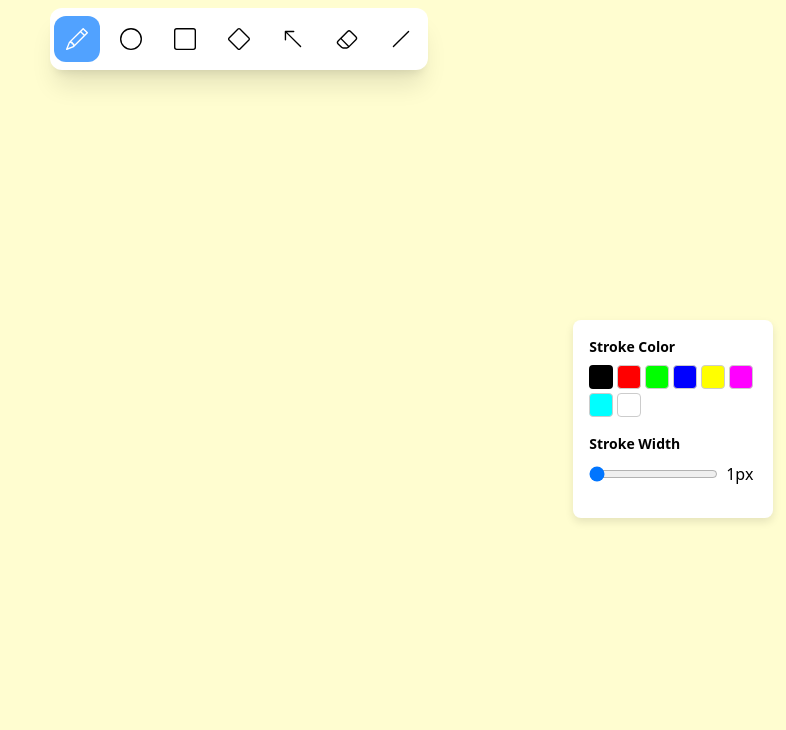
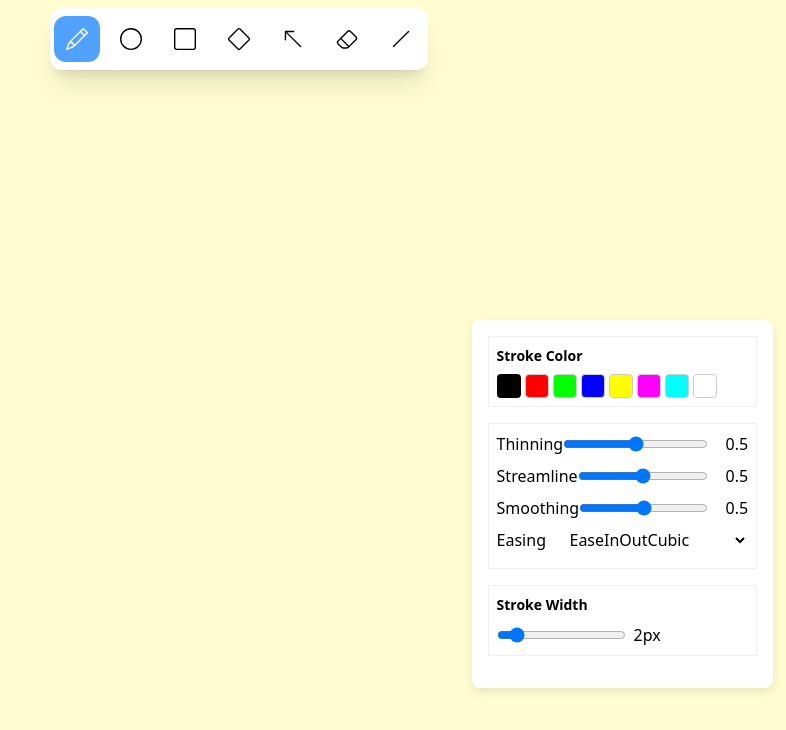
Before and after one commit to sumedhiscoding/Drawhub.io, a React app in the folder frontend/: page / in a window 1280 px wide. Both pictures are taken after a click on the button 571 px from the left and 39 px from the top of the page. Shown: the top 730 px of the page, without its empty margins (494-1280 px from the left). Built offline with nearby package versions, Linux system fonts and the light colour scheme; the HTML template or start-up script is replaced by a standard one.

Commit message:
fixed the options to modify pen tool

```diff
--- a/frontend/src/components/Board/index.jsx
+++ b/frontend/src/components/Board/index.jsx
@@ -13,7 +13,6 @@ const Board = () => {
     ALLOWED_METHODS,
   } = React.useContext(BoardContext);
   const { toolBoxState } = React.useContext(toolboxContext);
-  console.log("Board Rendered with elements:", toolBoxState);
 
   useEffect(() => {
     const canvas = canvasRef.current;
@@ -31,14 +30,12 @@ const Board = () => {
 
     elements.forEach((element) => {
       if (element.type === TOOLS.PENCIL.id) {
-        console.log("Drawing pencil element:", element);
         const drawingPath = element.roughElement;
         const myPath = new Path2D(drawingPath);
         context.fill(myPath);
         context.restore();
         return;
       } else {
-        console.log("Drawing element:", element);
         rc.draw(element.roughElement);
       }
     });
@@ -56,6 +53,11 @@ const Board = () => {
         newElement = {
           type: activeTool,
           points: [[event.pageX, event.pageY, event.pressure || 0.5]],
+          strokeWidth: toolBoxState[activeTool.name].size,
+          color: toolBoxState[activeTool.name].stroke,
+          thinning: toolBoxState[activeTool.name].thinning,
+          smoothing: toolBoxState[activeTool.name].smoothing,
+          streamline: toolBoxState[activeTool.name].streamline,
         };
         dispatchBoardAction({
           type: ALLOWED_METHODS.DRAW_DOWN,
@@ -86,16 +88,10 @@ const Board = () => {
       default:
         break;
     }
-    console.log("Mouse Down New Element:", newElement);
   };
 
   const handleMouseMove = (event) => {
     if (ToolActionType == TOOL_ACTION_TYPE.DRAW) {
-      console.log("Mouse Move Event:", {
-        fill: toolBoxState[activeTool.name]?.fillcolor,
-        fillStyle: toolBoxState[activeTool.name]?.fillStyle,
-      });
-
       const { clientX, clientY } = event;
       switch (activeTool) {
         case TOOLS.PENCIL: {
--- a/frontend/src/components/Toolbox/index.jsx
+++ b/frontend/src/components/Toolbox/index.jsx
@@ -1,17 +1,30 @@
-import React, { useContext } from 'react';
-import { COLORS, FILL_STYLES } from '../../utils/constants';
-import toolboxContext from '../../store/board/toolbar-context';
-import { BoardContext } from '../../store/board/board-context';
-
+import React, { useContext } from "react";
+import { COLORS, FILL_STYLES } from "../../utils/constants";
+import toolboxContext from "../../store/board/toolbar-context";
+import { BoardContext } from "../../store/board/board-context";
+import { easingOptions } from "../../utils/constants";
 const Toolbox = () => {
   const { toolBoxState, dispatchToolBoxAction } = useContext(toolboxContext);
   const { activeTool } = useContext(BoardContext);
 
   const currentToolState = toolBoxState[activeTool.name];
-  console.log('Current Tool State:', currentToolState ,activeTool);
+
+  const isPencil = activeTool?.name === "Pencil";
+
+  const pencilProps = currentToolState || {};
+
+
+  const handlePencilPropChange = (prop, value) => {
+    dispatchToolBoxAction({
+      type: "SET_PENCIL_PROP",
+      tool: activeTool,
+      prop,
+      value,
+    });
+  };
   const handleStrokeColorChange = (color) => {
     dispatchToolBoxAction({
-      type: 'SET_STROKE_COLOR',
+      type: "SET_STROKE_COLOR",
       tool: activeTool,
       color,
     });
@@ -19,92 +32,92 @@ const Toolbox = () => {
 
   const handleFillColorChange = (color) => {
     dispatchToolBoxAction({
-      type: 'SET_FILL_COLOR',
+      type: "SET_FILL_COLOR",
       tool: activeTool,
       color,
     });
   };
 
   const handleStrokeWidthChange = (width) => {
+    console.log("Stroke width changed to:", width);
     dispatchToolBoxAction({
-      type: 'SET_STROKE_WIDTH',
+      type: "SET_STROKE_WIDTH",
       tool: activeTool,
       width: parseInt(width),
     });
   };
 
   const handleFillStyleChange = (fillStyle) => {
-    console.log('Selected Fill Style:', fillStyle);
     dispatchToolBoxAction({
-      type: 'SET_FILL_STYLE',
+      type: "SET_FILL_STYLE",
       tool: activeTool,
       fillStyle,
     });
   };
 
   const toolboxStyle = {
-    boxShadow: '0 4px 8px rgba(0, 0, 0, 0.1)',
-    padding: '16px',
-    borderRadius: '8px',
-    backgroundColor: 'white',
-    width: '200px',
+    boxShadow: "0 4px 8px rgba(0, 0, 0, 0.1)",
+    padding: "16px",
+    borderRadius: "8px",
+    backgroundColor: "white",
+    width: 'fit-content'
   };
 
   const sectionStyle = {
-    marginBottom: '16px',
+    marginBottom: "16px",
+    padding: "8px",
+    border: "1px solid #eee",
   };
 
   const h4Style = {
-    margin: '0 0 8px 0',
-    fontSize: '14px',
-    fontWeight: 'bold',
+    margin: "0 0 8px 0",
+    fontSize: "14px",
+    fontWeight: "bold",
   };
 
   const colorPaletteStyle = {
-    display: 'flex',
-    flexWrap: 'wrap',
-    gap: '4px',
+    display: "flex",
+    flexWrap: "wrap",
+    gap: "4px",
   };
 
   const colorButtonStyle = {
-    width: '24px',
-    height: '24px',
-    border: '1px solid #ccc',
-    borderRadius: '4px',
-    cursor: 'pointer',
+    width: "24px",
+    height: "24px",
+    border: "1px solid #ccc",
+    borderRadius: "4px",
+    cursor: "pointer",
   };
 
   const activeColorButtonStyle = {
     ...colorButtonStyle,
-    border: '2px solid #000',
+    border: "2px solid #000",
   };
 
   const noneButtonStyle = {
-    width: '24px',
-    height: '24px',
-    border: '1px solid #ccc',
-    borderRadius: '4px',
-    cursor: 'pointer',
-    backgroundColor: 'transparent',
-    display: 'flex',
-    alignItems: 'center',
-    justifyContent: 'center',
-    fontSize: '10px',
+    width: "24px",
+    height: "24px",
+    border: "1px solid #ccc",
+    borderRadius: "4px",
+    cursor: "pointer",
+    backgroundColor: "transparent",
+    display: "flex",
+    alignItems: "center",
+    justifyContent: "center",
+    fontSize: "10px",
   };
 
   const strokeWidthStyle = {
-    display: 'flex',
-    alignItems: 'center',
-    gap: '8px',
+    display: "flex",
+    alignItems: "center",
+    gap: "8px",
   };
 
   const containerStyle = {
-    position: 'absolute',
-    top: '40vh',
-    right: '1vw',
+    position: "absolute",
+    top: "40vh",
+    right: "1vw",
   };
-
-
 
   return (
     <div style={containerStyle}>
@@ -116,7 +129,9 @@ const Toolbox = () => {
               <button
                 key={name}
                 style={{
-                ...(currentToolState?.stroke === hex ? activeColorButtonStyle : colorButtonStyle),
+                  ...(currentToolState?.stroke === hex
+                    ? activeColorButtonStyle
+                    : colorButtonStyle),
                   backgroundColor: hex,
                 }}
                 onClick={() => handleStrokeColorChange(hex)}
@@ -125,12 +140,114 @@ const Toolbox = () => {
             ))}
           </div>
         </div>
+
+        {isPencil && (
+          <div>
+            <div style={sectionStyle}>
+              <div
+                style={{
+                  display: "flex",
+                  alignItems: "center",
+                  marginBottom: 8,
+                }}
+              >
+                <span style={{ flex: 1 }}>Thinning</span>
+                <input
+                  type="range"
+                  min={0}
+                  max={1}
+                  step={0.01}
+                  value={pencilProps.thinning ?? 0.5}
+                  onChange={(e) =>
+                    handlePencilPropChange("thinning", Number(e.target.value))
+                  }
+                  style={{ flex: 3 }}
+                />
+                <span style={{ width: 32, textAlign: "right", marginLeft: 8 }}>
+                  {pencilProps.thinning ?? 0.5}
+                </span>
+              </div>
+              <div
+                style={{
+                  display: "flex",
+                  alignItems: "center",
+                  marginBottom: 8,
+                }}
+              >
+                <span style={{ flex: 1 }}>Streamline</span>
+                <input
+                  type="range"
+                  min={0}
+                  max={1}
+                  step={0.01}
+                  value={pencilProps.streamline ?? 0.5}
+                  onChange={(e) =>
+                    handlePencilPropChange("streamline", Number(e.target.value))
+                  }
+                  style={{ flex: 3 }}
+                />
+                <span style={{ width: 32, textAlign: "right", marginLeft: 8 }}>
+                  {pencilProps.streamline ?? 0.5}
+                </span>
+              </div>
+              <div
+                style={{
+                  display: "flex",
+                  alignItems: "center",
+                  marginBottom: 8,
+                }}
+              >
+                <span style={{ flex: 1 }}>Smoothing</span>
+                <input
+                  type="range"
+                  min={0}
+                  max={1}
+                  step={0.01}
+                  value={pencilProps.smoothing ?? 0.5}
+                  onChange={(e) =>
+                    handlePencilPropChange("smoothing", Number(e.target.value))
+                  }
+                  style={{ flex: 3 }}
+                />
+                <span style={{ width: 32, textAlign: "right", marginLeft: 8 }}>
+                  {pencilProps.smoothing ?? 0.5}
+                </span>
+              </div>
+              <div
+                style={{
+                  display: "flex",
+                  alignItems: "center",
+                  marginBottom: 8,
+                }}
+              >
+                <span style={{ flex: 1 }}>Easing</span>
+                <select
+                  value={pencilProps.easing || "EaseInOutCubic"}
+                  onChange={(e) =>
+                    handlePencilPropChange("easing", e.target.value)
+                  }
+                  style={{ flex: 3, marginLeft: 8 }}
+                >
+                  {easingOptions.map((opt) => (
+                    <option key={opt} value={opt}>
+                      {opt}
+                    </option>
+                  ))}
+                </select>
+              </div>
+            </div>
+          </div>
+        )}
         {currentToolState?.fillcolor !== undefined && (
           <div style={sectionStyle}>
             <h4 style={h4Style}>Fill Color</h4>
             <div style={colorPaletteStyle}>
               <button
-              style={currentToolState?.fillcolor === null ? { ...noneButtonStyle, border: '2px solid #000' } : noneButtonStyle}
+                style={
+                  currentToolState?.fillcolor === null
+                    ? { ...noneButtonStyle, border: "2px solid #000" }
+                    : noneButtonStyle
+                }
                 onClick={() => handleFillColorChange(null)}
                 title="No Fill"
               >
@@ -140,7 +257,9 @@ const Toolbox = () => {
                 <button
                   key={name}
                   style={{
-                  ...(currentToolState?.fillcolor === hex ? activeColorButtonStyle : colorButtonStyle),
+                    ...(currentToolState?.fillcolor === hex
+                      ? activeColorButtonStyle
+                      : colorButtonStyle),
                     backgroundColor: hex,
                   }}
                   onClick={() => handleFillColorChange(hex)}
@@ -155,18 +274,20 @@ const Toolbox = () => {
             <h4 style={h4Style}>Fill Style</h4>
             <div>
               <select
-              value={currentToolState?.fillStyle ?? ''}
-              onChange={e => handleFillStyleChange(e.target.value)}
+                value={currentToolState?.fillStyle ?? ""}
+                onChange={(e) => handleFillStyleChange(e.target.value)}
                 style={{
-                padding: '6px 12px',
-                borderRadius: '4px',
-                border: '1px solid #ccc',
-                fontSize: '14px',
-                background: '#f9f9f9',
-                width: '100%',
-                outline: 'none',
-                boxShadow: currentToolState?.fillStyle ? '0 0 0 2px #0078d4' : undefined,
-                marginTop: '4px'
+                  padding: "6px 12px",
+                  borderRadius: "4px",
+                  border: "1px solid #ccc",
+                  fontSize: "14px",
+                  background: "#f9f9f9",
+                  width: "100%",
+                  outline: "none",
+                  boxShadow: currentToolState?.fillStyle
+                    ? "0 0 0 2px #0078d4"
+                    : undefined,
+                  marginTop: "4px",
                 }}
               >
                 <option value="">No Fill Style</option>
--- a/frontend/src/store/board/BoardProvider.jsx
+++ b/frontend/src/store/board/BoardProvider.jsx
@@ -10,20 +10,20 @@ import { createTool } from "../../utils/helpers.jsx";
 const BoardReducer = (state, action) => {
   const generator = rough.generator();
   const { elements, activeTool } = state;
-  console.log("meowww", state, action.payload);
   switch (action.type) {
     // Define reducer cases if needed in the future
     case ALLOWED_METHODS.DRAW_DOWN: {
       switch (state.activeTool) {
         case TOOLS.PENCIL: {
-          const { points, color, strokeWidth } = action.payload;
+          const { points, color, strokeWidth, thinning, smoothing, streamline } = action.payload;
+          console.log("DRAW_DOWN action payload:", action.payload);
           const activeToolId = activeTool?.id;
           const newElement = {
             type: activeToolId,
             points: points,
             color: color,
             strokeWidth: strokeWidth,
-            roughElement: createTool(activeToolId, 0, 0, 0, 0, color, points, strokeWidth,null,null),
+            roughElement: createTool(activeToolId, 0, 0, 0, 0, color, points, strokeWidth, null, null, thinning, smoothing, streamline),
           };
           return {
             ...state,
@@ -41,14 +41,7 @@ const BoardReducer = (state, action) => {
           const { x1, y1, color, strokeWidth, fill, fillStyle } =
             action.payload;
           const activeToolId = activeTool?.id;
-          console.log("Active Tool ID on DRAW_DOWN:", {
-            x1,
-            y1,
-            color,
-            strokeWidth,
-            fill,
-            fillStyle,
-          });
+
           const newElement = {
             type: activeToolId,
             x1: x1,
@@ -102,11 +95,13 @@ const BoardReducer = (state, action) => {
               newPoints,
               elements[index]?.strokeWidth,
               elements[index]?.fill,
-              elements[index]?.fillStyle
+              elements[index]?.fillStyle,
+              elements[index]?.thinning,
+              elements[index]?.smoothing,
+              elements[index]?.streamline
             ),
           };
           const updatedElements = [...elements];
-          console.log("PENCIL DRAW_MOVE:", updatedElement);
           updatedElements[index] = updatedElement;
           return { ...state, elements: updatedElements };
         }
@@ -117,12 +112,7 @@ const BoardReducer = (state, action) => {
         case TOOLS.ARROW: {
           const { x2, y2 } = action.payload;
           const index = elements.length - 1;
-          console.log(
-            "Active Tool ID on DRAW_MOVE:",
-            elements[index]?.fill,
-            elements[index]?.fillStyle
-          );
-          console.log("DRAW_MOVE asdfasdf:", elements[index]);
+
           const activeToolId = activeTool?.id;
           const updatedElement = {
             ...elements[index],
--- a/frontend/src/store/board/ToolBoxProvider.jsx
+++ b/frontend/src/store/board/ToolBoxProvider.jsx
@@ -2,7 +2,6 @@ import React,{useReducer} from "react";
 import toolboxContext from "./toolbar-context";
 import { COLORS, FILL_STYLES, TOOL_ACTION_TYPE, TOOLS } from "../../utils/constants";
 function toolboxReducer(state, action){
-    console.log('Toolbox Reducer Action:', action);
 
     switch(action.type){
         case 'SET_STROKE_COLOR':
@@ -22,6 +21,7 @@ function toolboxReducer(state, action){
                 },
             };
         case 'SET_STROKE_WIDTH':
+            console.log("Reducer - Setting stroke width:",state,action);
             return {
                 ...state,
                 [action.tool.name]: {
@@ -37,6 +37,14 @@ function toolboxReducer(state, action){
                     fillStyle: action.fillStyle,
                 },
             };
+        case 'SET_PENCIL_PROP':
+            return {
+                ...state,
+                [action.tool.name]: {
+                    ...state[action.tool.name],
+                    [action.prop]: action.value,
+                },
+            };
         default:
             return state;
     }
@@ -45,7 +53,11 @@ function toolboxReducer(state, action){
 const initialToolBoxState={
     [TOOLS.PENCIL.name]: {
         stroke: COLORS.Black,
-        size: 1
+        size: 2,
+        thinning: 0.5,
+        streamline: 0.5,
+        smoothing: 0.5,
+        easing: 'EaseInOutCubic',
     },
     [TOOLS.CIRCLE.name]: {
         stroke: COLORS.Black,
--- a/frontend/src/utils/constants.js
+++ b/frontend/src/utils/constants.js
@@ -3,7 +3,6 @@ import { BsCircle } from "react-icons/bs";
 import { BsSquare } from "react-icons/bs";
 import { BsDiamond } from "react-icons/bs";
 import { BsArrowUpLeft } from "react-icons/bs";
-import { BiSolidEraser } from "react-icons/bi";
 import { BsEraser } from "react-icons/bs";
 import { BsSlashLg } from "react-icons/bs";
 import { IoIosUndo } from "react-icons/io";
@@ -99,3 +98,16 @@ export const FILL_STYLES = {
   DASHED: 'dashed',
   ZIGZAGLINE: 'zigzag-line',
 };
+
+ export const easingOptions = [
+    "EaseInOutCubic",
+    "Linear",
+    "EaseInQuad",
+    "EaseOutQuad",
+    "EaseInOutQuad",
+    "EaseInCubic",
+    "EaseOutCubic",
+    "EaseInQuart",
+    "EaseOutQuart",
+    "EaseInOutQuart",
+  ];
--- a/frontend/src/utils/helpers.jsx
+++ b/frontend/src/utils/helpers.jsx
@@ -2,7 +2,7 @@ import { TOOLS } from "./constants";
 import {getStroke} from "perfect-freehand";
 import rough from "roughjs";
 export const createTool = (
-  id, // e.g., "line"
+  id,
   x1,
   y1,
   x2,
@@ -12,10 +12,14 @@ export const createTool = (
   strokeWidth,
   fill,
   fillStyle,
+  thinning = 0.5,
+  smoothing = 0.5,
+  streamline = 0.5,
+
 ) => {
-  const generator = rough.generator();
 
-  console.log("Props in createTool:", {
+
+  console.log("Creating tool:", {
       id,
   x1,
   y1,
@@ -25,9 +29,13 @@ export const createTool = (
   points,
   strokeWidth,
   fill,
-    fillStyle
+  fillStyle,
+  thinning,
+  smoothing,
+  streamline,
   });
 
+  const generator = rough.generator();
   switch (id) {
     case TOOLS.LINE.id:
       return generator.line(x1, y1, x2, y2, { stroke: color, strokeWidth });
@@ -97,7 +105,17 @@ export const createTool = (
       );
     }
     case TOOLS.PENCIL.id:{
-      const stroke = getStroke(points);
+      const stroke = getStroke(points,{thinning, smoothing, streamline, size: strokeWidth,
+        start: {
+        cap: true,
+        taper: 0,
+        easing: (t) => t,
+        },
+        end: {
+          cap: true,
+          taper: 0,
+          easing: (t) => t,
+        },});
       const path = getSvgPathFromStroke(stroke);
       return path;
     }
```
Lines whose indentation alone changed are shown as unchanged.
